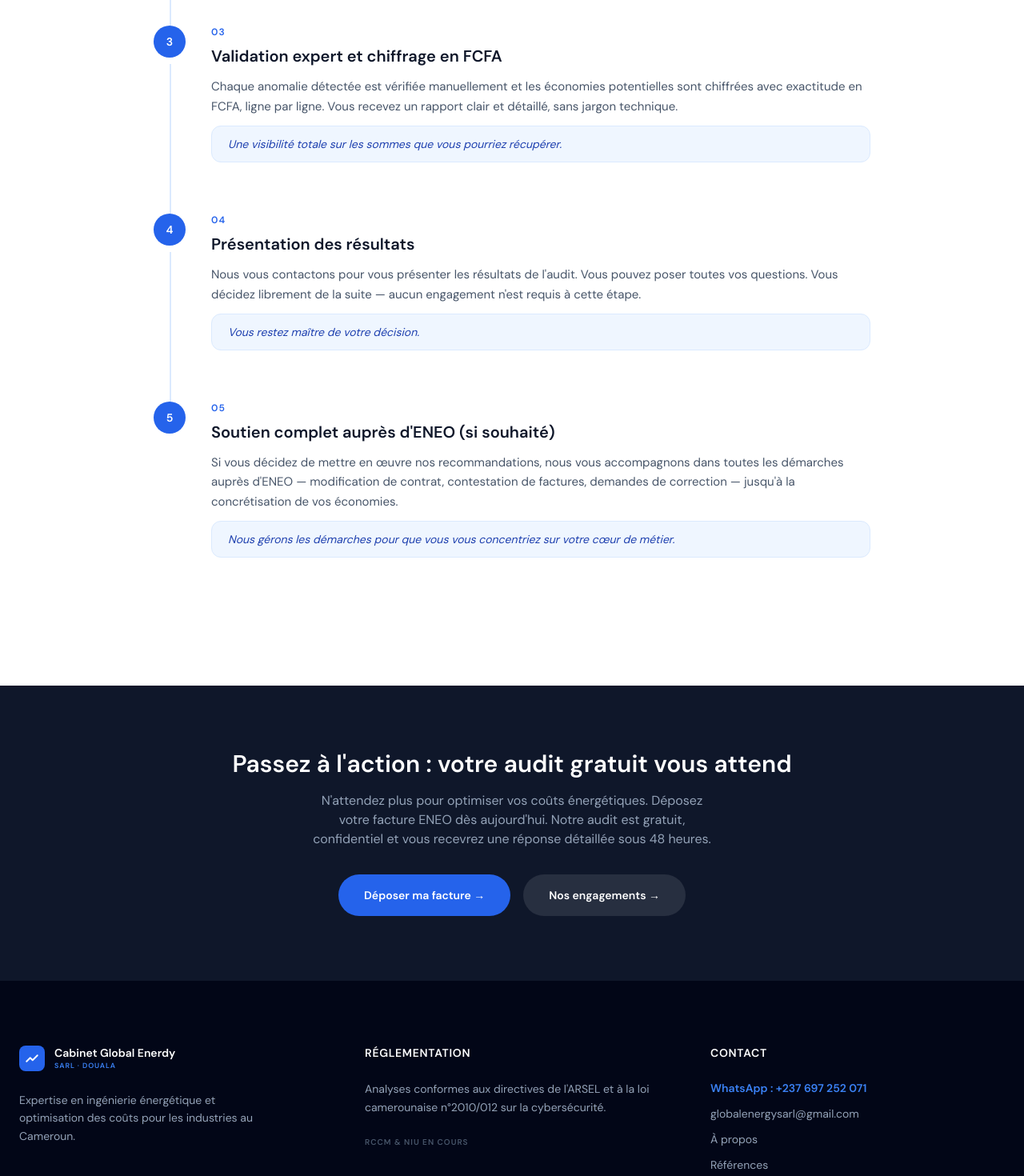
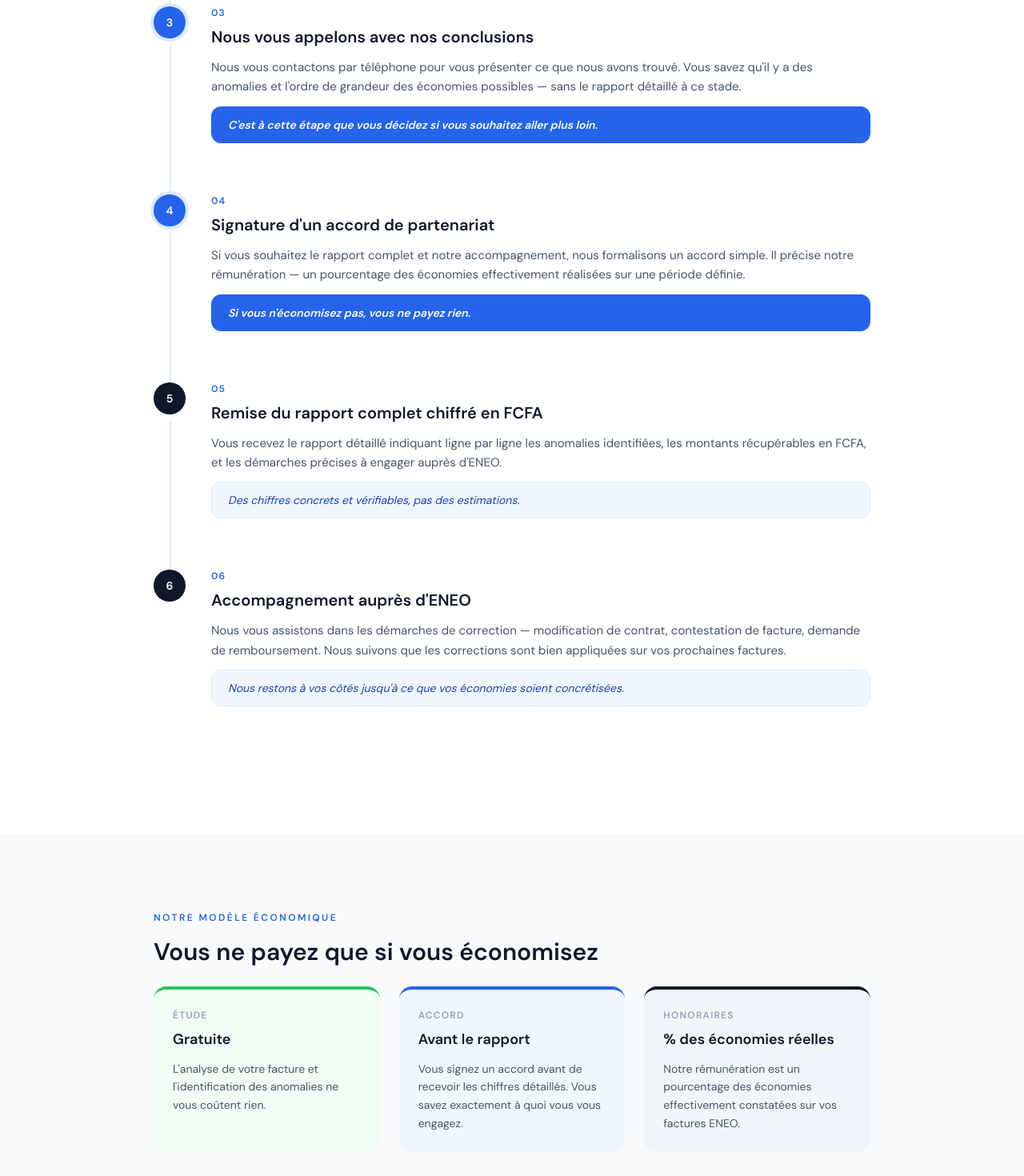
Before and after one commit to cabinetnoahetcie/factura-mt, a Next.js app in the folder frontend/: page /missions in a window 1280 px wide. Shown: the part 960-2430 px from the top of the page at 80% size. Built offline with nearby package versions, Linux system fonts and the light colour scheme.

Commit message:
Update page.jsx

```diff
--- a/frontend/app/missions/page.jsx
+++ b/frontend/app/missions/page.jsx
@@ -1,5 +1,4 @@
 'use client';
-// app/missions/page.jsx
 import Navbar from '@/components/layout/Navbar';
 import Footer from '@/components/layout/Footer';
 import Link   from 'next/link';
@@ -16,51 +15,63 @@ export default function Missions() {
             Déroulement d'une mission
           </h1>
           <p className="text-slate-400 text-lg max-w-2xl leading-relaxed">
-            Notre processus est conçu pour vous offrir une optimisation énergétique sans contrainte —
-            simple, précis, et axé sur vos résultats financiers.
+            Un processus transparent en 6 étapes — de la réception de votre facture
+            à la concrétisation de vos économies.
           </p>
         </div>
       </section>
 
+      {/* 6 étapes */}
       <section className="py-24 px-6 bg-white">
         <div className="max-w-4xl mx-auto">
-          <div className="space-y-0">
           {[
             {
-                num: '01',
+              num:   '01',
               titre: 'Vous déposez votre facture ENEO',
-                desc: 'Téléchargez simplement votre dernière facture ENEO sur notre plateforme FacturaMT, ou envoyez-la directement via WhatsApp. Pas d\'application à installer, pas de compte à créer. La démarche prend moins de deux minutes.',
-                note: 'C\'est simple, rapide et sans engagement.',
+              desc:  "Téléchargez votre dernière facture ENEO sur notre plateforme FacturaMT, ou envoyez-la directement via WhatsApp. Pas d'application à installer. La démarche prend moins de deux minutes.",
+              note:  "L'étude est gratuite et sans engagement.",
+              highlight: false,
             },
             {
-                num: '02',
-                titre: 'Audit personnalisé par nos ingénieurs',
-                desc: 'Sous 48 heures ouvrables, un ingénieur du cabinet réalise une analyse approfondie de votre facture. Il identifie chaque source de surcoût — abonnement inadapté, pénalités évitables, erreurs de facturation — et quantifie précisément les économies réalisables.',
-                note: 'Loin des solutions automatisées, chaque audit est réalisé par nos ingénieurs qualifiés.',
+              num:   '02',
+              titre: 'Un expert analyse votre dossier',
+              desc:  "Sous 48 heures ouvrables, un expert du cabinet examine votre facture. Il identifie chaque source de surcoût et évalue les économies potentielles. Chaque dossier est traité par un expert humain, pas un algorithme.",
+              note:  "Une analyse rigoureuse, personnalisée pour votre situation.",
+              highlight: false,
             },
             {
-                num: '03',
-                titre: 'Validation expert et chiffrage en FCFA',
-                desc: 'Chaque anomalie détectée est vérifiée manuellement et les économies potentielles sont chiffrées avec exactitude en FCFA, ligne par ligne. Vous recevez un rapport clair et détaillé, sans jargon technique.',
-                note: 'Une visibilité totale sur les sommes que vous pourriez récupérer.',
+              num:   '03',
+              titre: 'Nous vous appelons avec nos conclusions',
+              desc:  "Nous vous contactons par téléphone pour vous présenter ce que nous avons trouvé. Vous savez qu'il y a des anomalies et l'ordre de grandeur des économies possibles — sans le rapport détaillé à ce stade.",
+              note:  "C'est à cette étape que vous décidez si vous souhaitez aller plus loin.",
+              highlight: true,
             },
             {
-                num: '04',
-                titre: 'Présentation des résultats',
-                desc: 'Nous vous contactons pour vous présenter les résultats de l\'audit. Vous pouvez poser toutes vos questions. Vous décidez librement de la suite — aucun engagement n\'est requis à cette étape.',
-                note: 'Vous restez maître de votre décision.',
+              num:   '04',
+              titre: "Signature d'un accord de partenariat",
+              desc:  "Si vous souhaitez le rapport complet et notre accompagnement, nous formalisons un accord simple. Il précise notre rémunération — un pourcentage des économies effectivement réalisées sur une période définie.",
+              note:  "Si vous n'économisez pas, vous ne payez rien.",
+              highlight: true,
             },
             {
-                num: '05',
-                titre: 'Soutien complet auprès d\'ENEO (si souhaité)',
-                desc: 'Si vous décidez de mettre en œuvre nos recommandations, nous vous accompagnons dans toutes les démarches auprès d\'ENEO — modification de contrat, contestation de factures, demandes de correction — jusqu\'à la concrétisation de vos économies.',
-                note: 'Nous gérons les démarches pour que vous vous concentriez sur votre cœur de métier.',
+              num:   '05',
+              titre: 'Remise du rapport complet chiffré en FCFA',
+              desc:  "Vous recevez le rapport détaillé indiquant ligne par ligne les anomalies identifiées, les montants récupérables en FCFA, et les démarches précises à engager auprès d'ENEO.",
+              note:  "Des chiffres concrets et vérifiables, pas des estimations.",
+              highlight: false,
+            },
+            {
+              num:   '06',
+              titre: "Accompagnement auprès d'ENEO",
+              desc:  "Nous vous assistons dans les démarches de correction — modification de contrat, contestation de facture, demande de remboursement. Nous suivons que les corrections sont bien appliquées sur vos prochaines factures.",
+              note:  "Nous restons à vos côtés jusqu'à ce que vos économies soient concrétisées.",
+              highlight: false,
             },
           ].map((step, i) => (
             <div key={i} className="flex gap-8 pb-12 relative">
-                {i < 4 && <div className="absolute left-5 top-12 bottom-0 w-0.5 bg-blue-100"/>}
+              {i < 5 && <div className="absolute left-5 top-12 bottom-0 w-0.5 bg-blue-100"/>}
               <div className="flex-shrink-0">
-                  <div className="w-10 h-10 rounded-full bg-blue-600 text-white flex items-center justify-center font-black text-sm z-10 relative">
+                <div className={`w-10 h-10 rounded-full text-white flex items-center justify-center font-black text-sm z-10 relative ${step.highlight ? 'bg-blue-600 ring-4 ring-blue-100' : 'bg-slate-900'}`}>
                   {i + 1}
                 </div>
               </div>
@@ -68,25 +79,42 @@ export default function Missions() {
                 <p className="text-blue-600 font-black text-xs tracking-widest mb-2">{step.num}</p>
                 <h3 className="text-xl font-extrabold text-slate-900 mb-3">{step.titre}</h3>
                 <p className="text-slate-600 text-[15px] leading-relaxed mb-3">{step.desc}</p>
-                  <div className="bg-blue-50 border border-blue-100 rounded-xl px-5 py-3 text-sm text-blue-800 italic">
+                <div className={`border rounded-xl px-5 py-3 text-sm italic ${step.highlight ? 'bg-blue-600 border-blue-600 text-white font-semibold' : 'bg-blue-50 border-blue-100 text-blue-800'}`}>
                   {step.note}
                 </div>
               </div>
             </div>
           ))}
         </div>
+      </section>
+
+      {/* Modèle économique */}
+      <section className="bg-slate-50 py-24 px-6">
+        <div className="max-w-4xl mx-auto">
+          <p className="text-blue-600 font-bold text-xs uppercase tracking-[0.2em] mb-4">Notre modèle économique</p>
+          <h2 className="text-3xl font-extrabold text-slate-900 mb-6 leading-tight">
+            Vous ne payez que si vous économisez
+          </h2>
+          <div className="grid grid-cols-1 md:grid-cols-3 gap-6">
+            {[
+              { etape:'Étude',      label:'Gratuite',            desc:"L'analyse de votre facture et l'identification des anomalies ne vous coûtent rien.", color:'border-green-500 bg-green-50' },
+              { etape:'Accord',     label:'Avant le rapport',    desc:"Vous signez un accord avant de recevoir les chiffres détaillés. Vous savez exactement à quoi vous vous engagez.", color:'border-blue-600 bg-blue-50' },
+              { etape:'Honoraires', label:'% des économies réelles', desc:"Notre rémunération est un pourcentage des économies effectivement constatées sur vos factures ENEO.", color:'border-slate-900 bg-slate-100' },
+            ].map((item, i) => (
+              <div key={i} className={`rounded-2xl p-6 border-t-4 ${item.color}`}>
+                <p className="text-xs font-bold text-slate-400 uppercase tracking-widest mb-2">{item.etape}</p>
+                <p className="text-lg font-extrabold text-slate-900 mb-3">{item.label}</p>
+                <p className="text-sm text-slate-600 leading-relaxed">{item.desc}</p>
+              </div>
+            ))}
+          </div>
         </div>
       </section>
 
+      {/* CTA */}
       <section className="bg-slate-900 py-20 px-6 text-center">
-        <h2 className="text-2xl md:text-3xl font-bold text-white mb-4">
-          Passez à l'action : votre audit gratuit vous attend
-        </h2>
-        <p className="text-slate-400 mb-8 max-w-lg mx-auto">
-          N'attendez plus pour optimiser vos coûts énergétiques. Déposez votre facture ENEO
-          dès aujourd'hui. Notre audit est gratuit, confidentiel et vous recevrez une réponse
-          détaillée sous 48 heures.
-        </p>
+        <h2 className="text-2xl font-bold text-white mb-4">Prêt à démarrer ?</h2>
+        <p className="text-slate-400 mb-8">L'étude est gratuite et sans engagement.</p>
         <div className="flex flex-col sm:flex-row gap-4 justify-center">
           <Link href="/" className="bg-blue-600 text-white px-8 py-4 rounded-full font-bold hover:bg-blue-700 transition-all text-sm">
             Déposer ma facture →
```
Lines whose indentation alone changed are shown as unchanged.
